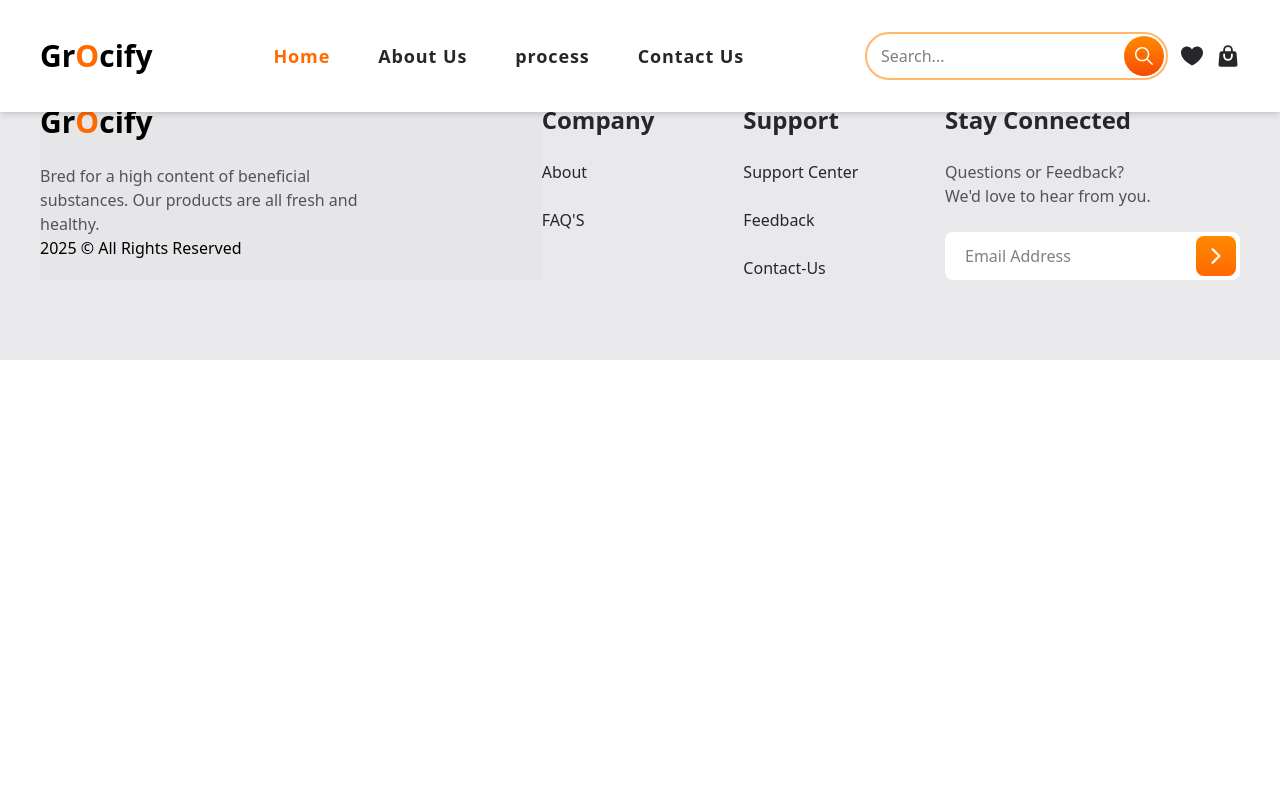
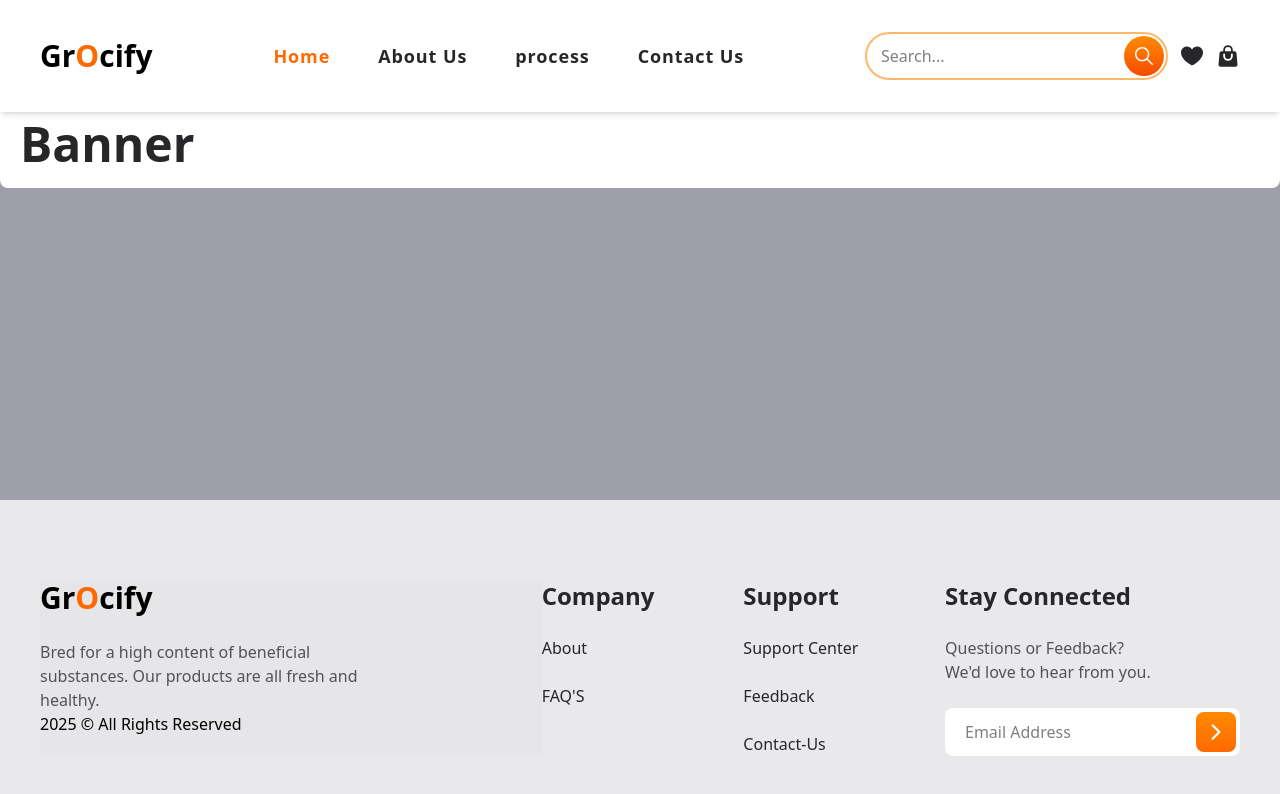
Before and after one commit to ANSHUMANMOREY7/Grocify, a React (Vite) app: page /SeaFood in a window 1280 px wide. Shown: the top 794 px of the page. Built offline with nearby package versions, Linux system fonts and the light colour scheme.

Commit message:
banner page made to add in all sub pages

```diff
--- /dev/null
+++ b/src/components/Banner/Banner.jsx
@@ -0,0 +1,11 @@
+import React from 'react'
+
+const Banner = () => {
+  return (
+    <div className='bg-zinc-400 h-[50vh] mt-25'>
+      <h2 className='text-5xl text-zinc-800 bg-white p-5 rounded-lg font-bold'>Banner</h2>
+    </div>
+  )
+}
+
+export default Banner
--- a/src/components/SeaFood/SeaFood.jsx
+++ b/src/components/SeaFood/SeaFood.jsx
@@ -1,9 +1,10 @@
 import React from 'react'
+import Banner from '../Banner/Banner'
 
 const SeaFood = () => {
   return (
     <div>
-      <h1>i am sea food</h1>
+      <Banner />
     </div>
   )
 }
```
